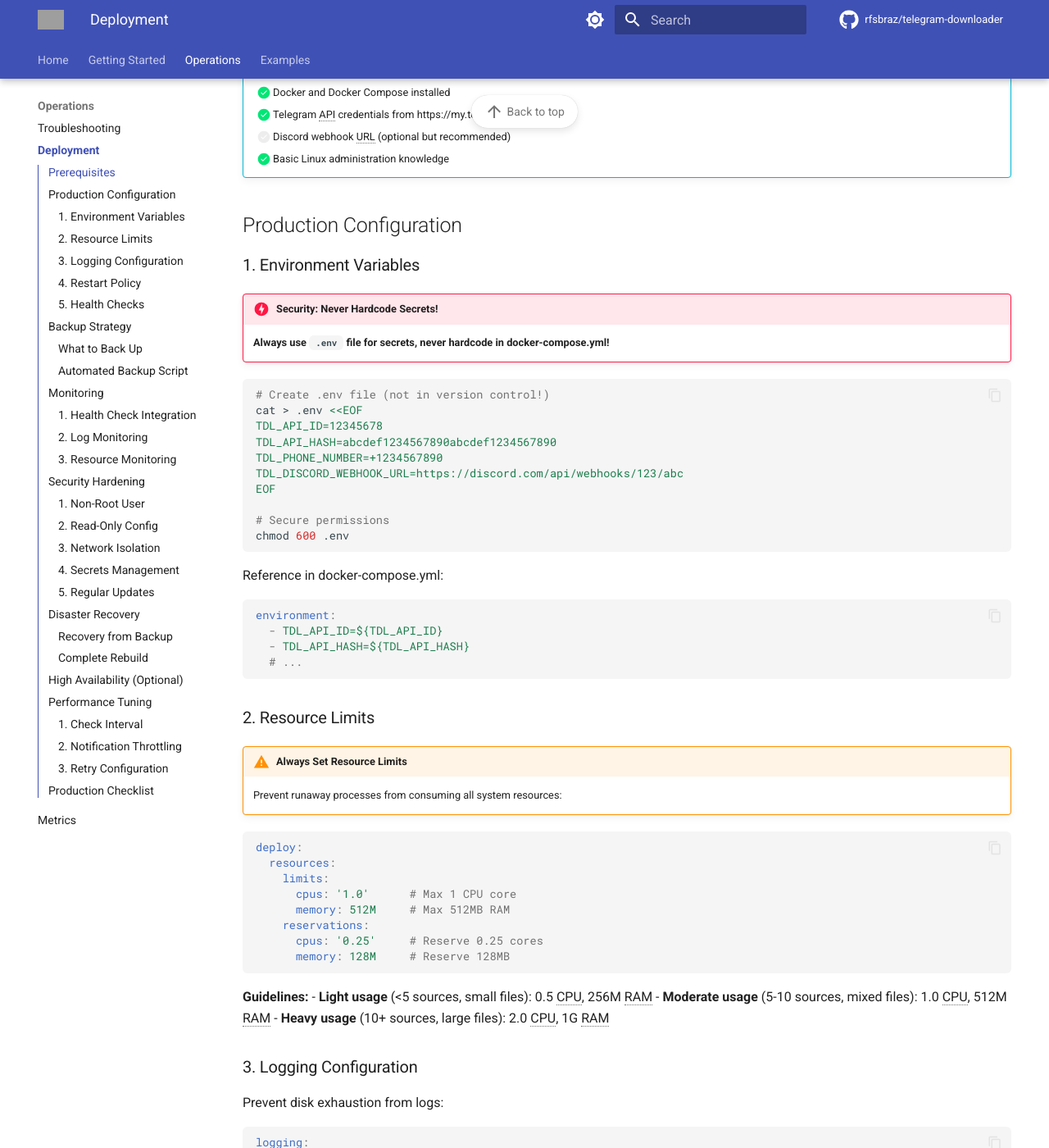
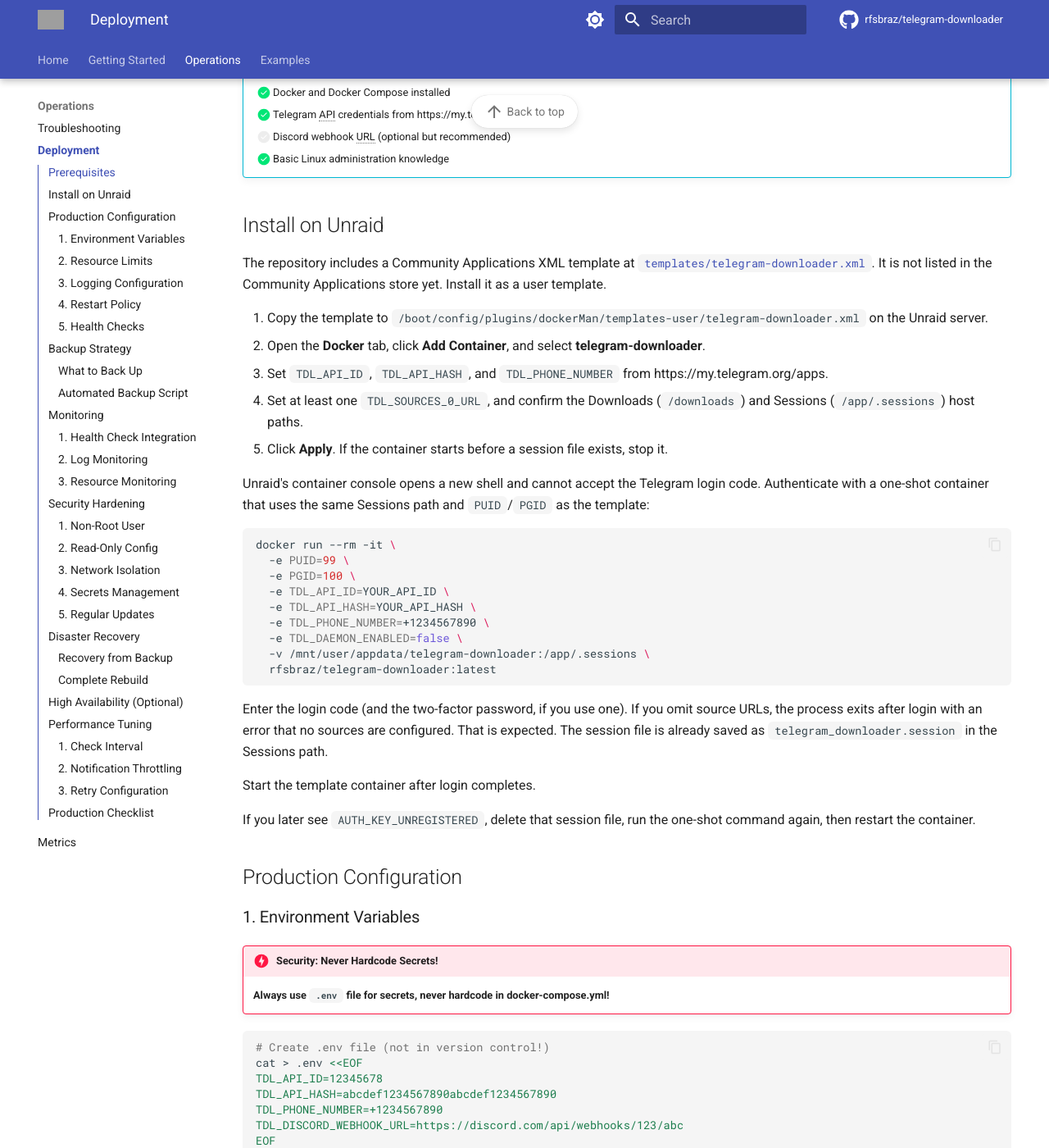
Before and after one commit to rfsbraz/telegram-downloader, an MkDocs documentation site: the page built from docs/deployment.md, in a window 1280 px wide and 1400 px high, scrolled down 372 px. Shown: the whole window at 82% size. Built offline with MkDocs 1.6.1 and Material for MkDocs 9.7.7, drawn with Linux system fonts in a browser that asks for light colours; comment, search, counter and statistics services are not loaded; the version menu is left out; grey boxes are pictures that could not be loaded.

Commit message:
feat(unraid): add a Community Applications XML template (#131)
Co-authored-by: Rodrigo Braz <770716+rfsbraz@users.noreply.github.com>

````diff
--- a/docs/deployment.md
+++ b/docs/deployment.md
@@ -11,6 +11,37 @@ Best practices for deploying Telegram Downloader to production.
     - [x] Telegram API credentials from https://my.telegram.org/apps
     - [ ] Discord webhook URL (optional but recommended)
     - [x] Basic Linux administration knowledge
+
+
+## Install on Unraid
+
+The repository includes a Community Applications XML template at [`templates/telegram-downloader.xml`](https://github.com/rfsbraz/telegram-downloader/blob/main/templates/telegram-downloader.xml). It is not listed in the Community Applications store yet. Install it as a user template.
+
+1. Copy the template to `/boot/config/plugins/dockerMan/templates-user/telegram-downloader.xml` on the Unraid server.
+2. Open the **Docker** tab, click **Add Container**, and select **telegram-downloader**.
+3. Set `TDL_API_ID`, `TDL_API_HASH`, and `TDL_PHONE_NUMBER` from https://my.telegram.org/apps.
+4. Set at least one `TDL_SOURCES_0_URL`, and confirm the Downloads (`/downloads`) and Sessions (`/app/.sessions`) host paths.
+5. Click **Apply**. If the container starts before a session file exists, stop it.
+
+Unraid's container console opens a new shell and cannot accept the Telegram login code. Authenticate with a one-shot container that uses the same Sessions path and `PUID`/`PGID` as the template:
+
+```bash
+docker run --rm -it \
+  -e PUID=99 \
+  -e PGID=100 \
+  -e TDL_API_ID=YOUR_API_ID \
+  -e TDL_API_HASH=YOUR_API_HASH \
+  -e TDL_PHONE_NUMBER=+1234567890 \
+  -e TDL_DAEMON_ENABLED=false \
+  -v /mnt/user/appdata/telegram-downloader:/app/.sessions \
+  rfsbraz/telegram-downloader:latest
+```
+
+Enter the login code (and the two-factor password, if you use one). If you omit source URLs, the process exits after login with an error that no sources are configured. That is expected. The session file is already saved as `telegram_downloader.session` in the Sessions path.
+
+Start the template container after login completes.
+
+If you later see `AUTH_KEY_UNREGISTERED`, delete that session file, run the one-shot command again, then restart the container.
 
 ## Production Configuration
 
````
Also changed, not shown: README.md (+44 -0 lines), docs/quickstart.md (+3 -0 lines), 3 other files.
